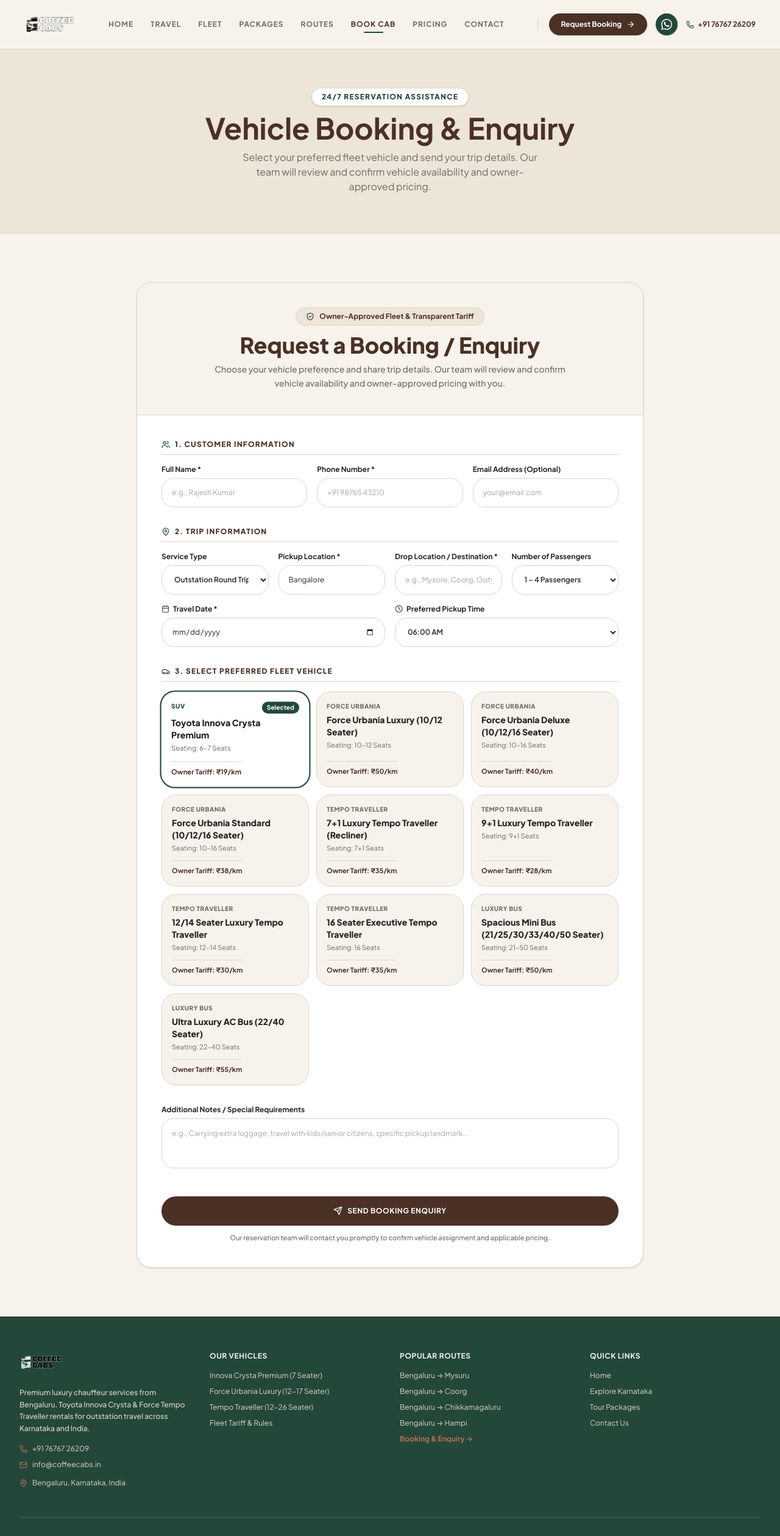
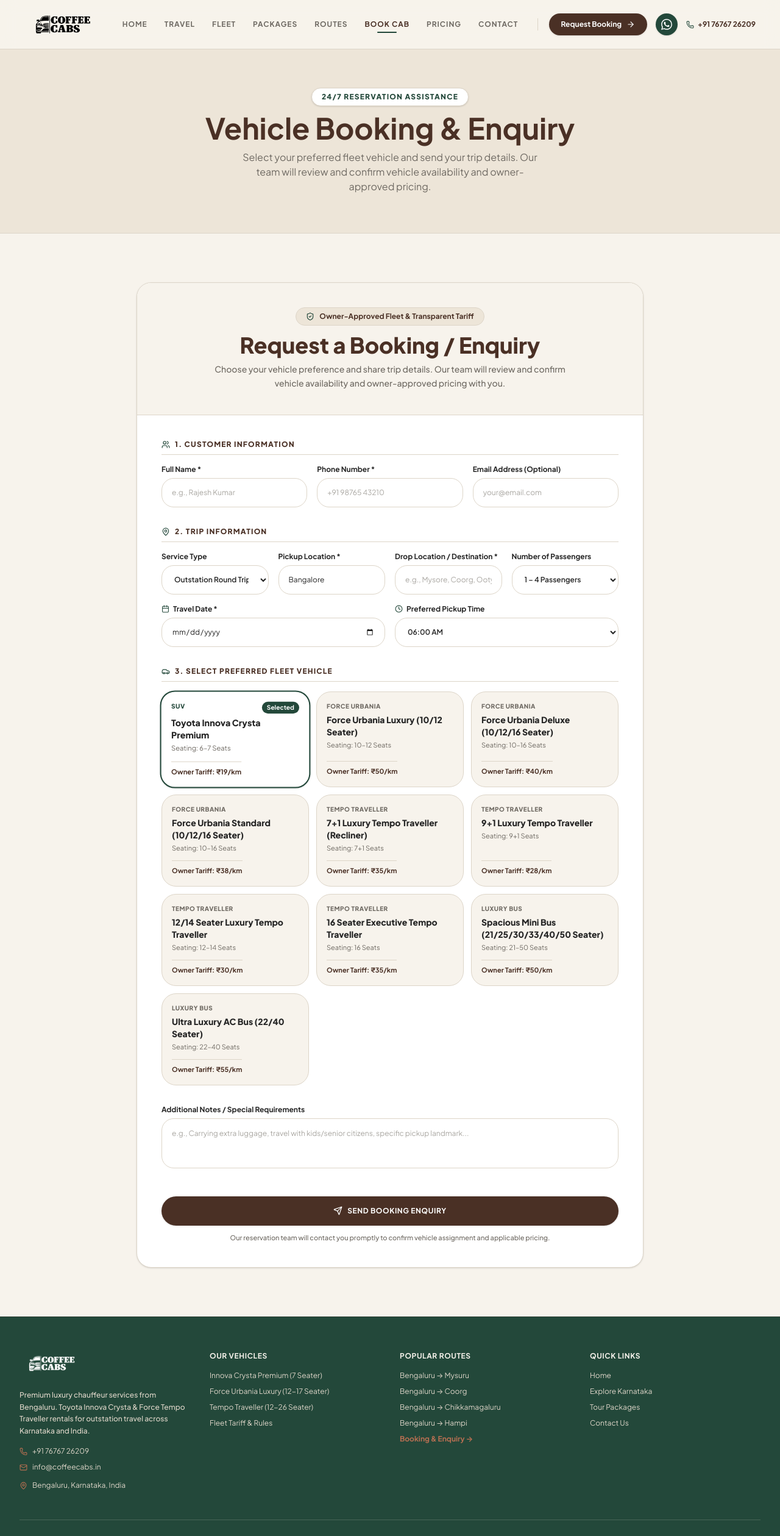
Before and after one commit to GAGANGOWDAP/coffee-cabs, a React (Vite) app: page /booking in a window 1280 px wide. Shown: the top 2519 px of the page at 61% size. Built offline with nearby package versions, Linux system fonts and the light colour scheme.

Commit message:
Update website logo and favicon with official Coffee Cabs branding

```diff
--- a/src/app/components/Footer.tsx
+++ b/src/app/components/Footer.tsx
@@ -8,7 +8,7 @@
         <div className="grid grid-cols-2 sm:grid-cols-2 lg:grid-cols-4 gap-8 mb-12">
           <div className="col-span-2 sm:col-span-1">
             <Link to="/" className="inline-block mb-4 focus-visible:outline-none focus-visible:ring-2 focus-visible:ring-[#B86F52] rounded">
-              <img src={`${import.meta.env.BASE_URL}images/logo.png`} alt="Coffee Cabs" className="h-9 w-auto filter invert" />
+              <img src={`${import.meta.env.BASE_URL}images/logo.png`} alt="Coffee Cabs" className="h-10 w-auto brightness-0 invert mix-blend-screen" />
             </Link>
             <p className="text-xs text-[#DDD5C8] leading-relaxed mb-4 font-medium">
               Premium luxury chauffeur services from Bengaluru. Toyota Innova Crysta & Force Tempo Traveller rentals for outstation travel across Karnataka and India.
--- a/src/app/components/Navbar.tsx
+++ b/src/app/components/Navbar.tsx
@@ -81,7 +81,7 @@
             <img
               src={`${import.meta.env.BASE_URL}images/logo.png`}
               alt="Coffee Cabs Executive Chauffeur Logo"
-              className="h-9 sm:h-10 md:h-10.5 w-auto object-contain transition-transform hover:scale-105 duration-200"
+              className="h-10 sm:h-11 md:h-12 w-auto object-contain mix-blend-multiply transition-transform hover:scale-105 duration-200"
             />
           </Link>
 
@@ -182,7 +182,7 @@
           <div>
             <div className="flex items-center justify-between pb-6 border-b border-[#DDD5C8]">
               <Link to="/" onClick={() => setMenuOpen(false)}>
-                <img src={`${import.meta.env.BASE_URL}images/logo.png`} alt="Coffee Cabs Logo" className="h-9 w-auto" />
+                <img src={`${import.meta.env.BASE_URL}images/logo.png`} alt="Coffee Cabs Logo" className="h-9 w-auto mix-blend-multiply" />
               </Link>
               <button
                 className="w-10 h-10 rounded-full bg-[#EDE5D8] border border-[#DDD5C8] flex items-center justify-center text-[#4A3025] focus-visible:outline-2 focus-visible:outline-[#23483A]"
```
Also changed, not shown: public/favicon.png, public/images/logo.png.
